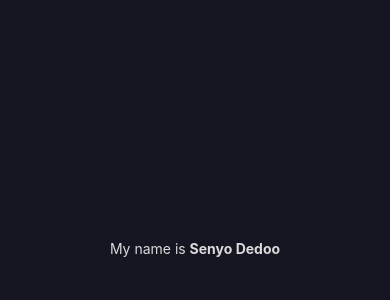
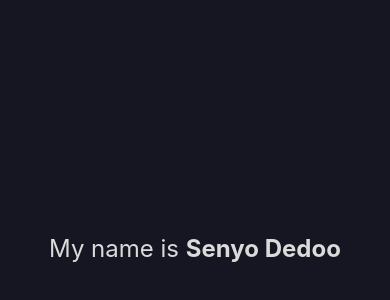
Before and after one commit to mrdee1school/rn-assignment2-11138713, a React Native app: screen / in a window 390 px wide. Shown: the part 174-474 px from the top of the page. Built offline with nearby package versions, Linux system fonts and the light colour scheme.

Commit message:
5: Font size increase

```diff
--- a/App.js
+++ b/App.js
@@ -27,5 +27,6 @@ const textStyle = StyleSheet.create({
   },
   container2: {
     color: "#DBDBDB",
-  }
+    fontSize: 24,
+  },
 });
```
